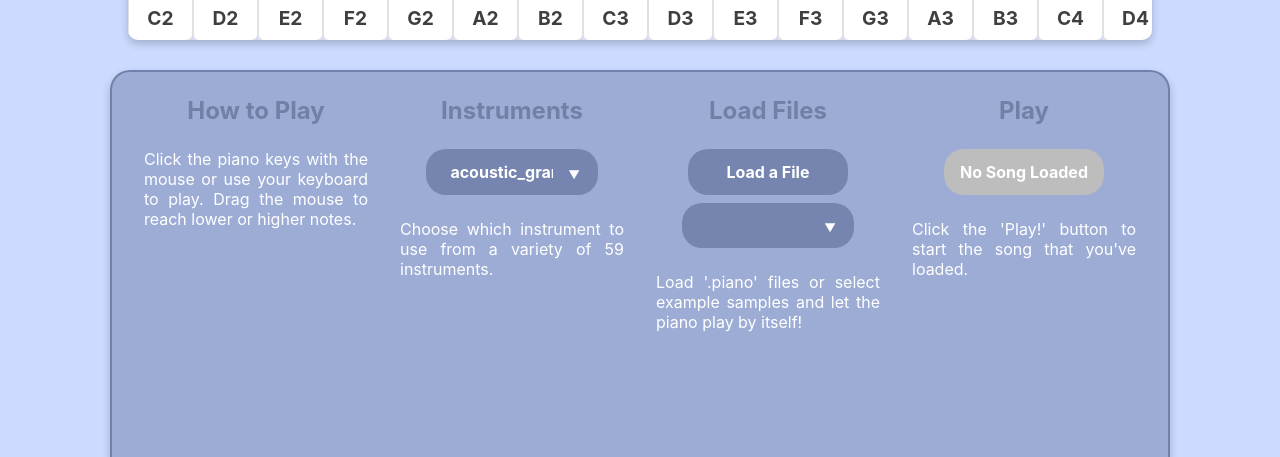
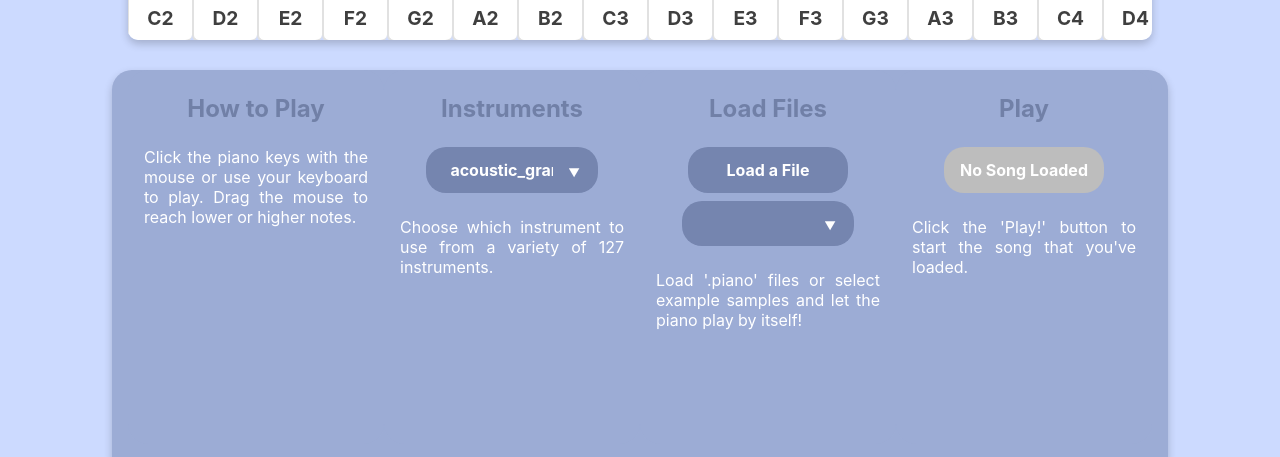
Before and after one commit to ArthurSudbrackIbarra/Piano-App, a React (Create React App) app: page / in a window 1280 px wide. Shown: the part 340-797 px from the top of the page. Built offline with nearby package versions, Linux system fonts and the light colour scheme; what soundfont-player would draw is missing.

Commit message:
Minor adjustments.

```diff
--- a/src/components/App/App.tsx
+++ b/src/components/App/App.tsx
@@ -64,7 +64,7 @@ function App() {
           ></MenuOption>
           <MenuOption
             title="Instruments"
-            description="Choose which instrument to use from a variety of 59 instruments."
+            description="Choose which instrument to use from a variety of 127 instruments."
           >
             <MenuSelect
               options={instrumentsList}
--- a/src/components/MenuBox/MenuBox.module.css
+++ b/src/components/MenuBox/MenuBox.module.css
@@ -5,9 +5,6 @@
     display: flex;
     flex-grow: 1;
     border-radius: 20px 20px 0 0;
-    border-left: 2px solid #7081ac;
-    border-top: 2px solid #7081ac;
-    border-right: 2px solid #7081ac;
     background-color: #9cacd5;
     padding: 0 1rem 1rem 1rem;
 }
```
